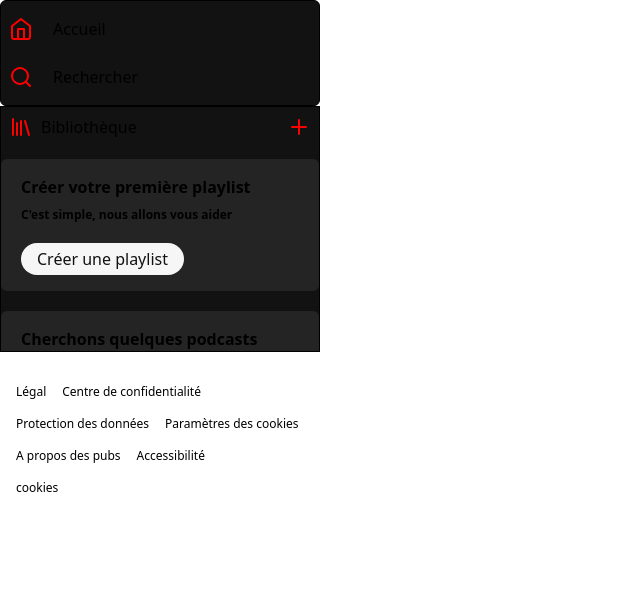
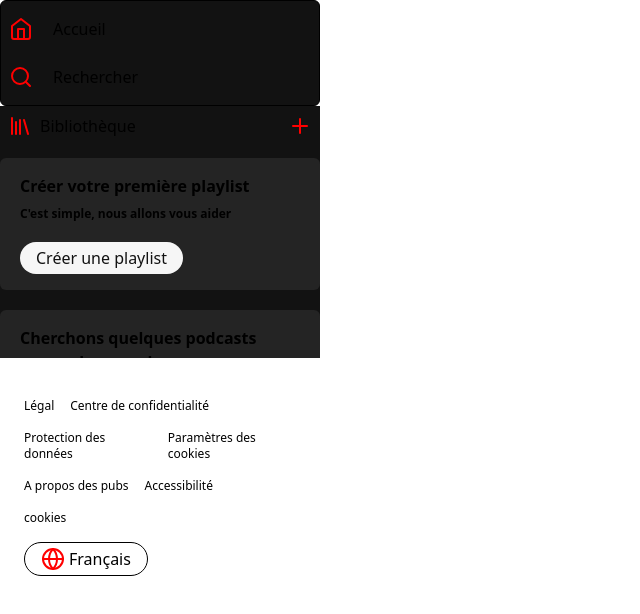
Before and after one commit to GalsenBoy/clone-spotify, a React (Vite) app: page /aside in a window 1280 px wide. Shown: the top 614 px of the page, without its empty margins (0-640 px from the left). Built offline with nearby package versions, Linux system fonts and the light colour scheme.

Commit message:
Clean code + ajout language

```diff
--- a/src/components/Confidential.tsx
+++ b/src/components/Confidential.tsx
@@ -1,9 +1,11 @@
+import Button from "../composable/Button";
 import ConfigChild from "../composable/ConfigChild";
+import Icon from "../composable/Icon";
 import Link from "../composable/Links";
 
 export default function Confidential() {
   return (
-    <section className="max-w-xs p-4">
+    <section className="max-w-xs p-6">
       <ConfigChild
         content="Légal"
         to="/legal"
@@ -25,6 +27,10 @@ export default function Confidential() {
       <div className="mt-4 text-xs">
         <Link content="cookies" to="/co" />
       </div>
+      <div className="flex border w-fit space-x-1 mt-4 rounded-full px-4 py-1">
+        <Icon name="Globe" color="red" size={24} />
+        <Button content="Français" />
+      </div>
     </section>
   );
 }
--- a/src/components/Explore.tsx
+++ b/src/components/Explore.tsx
@@ -5,11 +5,11 @@ import Icon from "../composable/Icon";
 export default function Explore() {
   return (
     <section className="flex flex-col p-2 max-w-xs border rounded-md bg-black gap-2 ">
-      <div className="flex gap-5 pt-2 pb-2">
+      <div className="flex gap-5 py-2">
         <Icon name="Home" color="red" size={24} />
         <Link to="/home" content="Accueil" />
       </div>{" "}
-      <div className="flex gap-5 pt-2 pb-2">
+      <div className="flex gap-5 py-2">
         <Icon name="Search" color="red" size={24} />
         <Link to="/search" content="Rechercher" />
       </div>
--- a/src/components/Library.tsx
+++ b/src/components/Library.tsx
@@ -3,7 +3,7 @@ import Icon from "../composable/Icon";
 
 export default function Library() {
   return (
-    <section className="max-w-xs bg-black border">
+    <section className="max-w-xs bg-black ">
       <div className="flex justify-between p-2">
         <div className="flex gap-2">
           <Icon name="Library" color="red" size={24} />
@@ -13,7 +13,7 @@ export default function Library() {
           <Icon name="Plus" color="red" size={24} />
         </div>
       </div>
-      <div className="h-48 overflow-auto mt-3">
+      <div className="h-49 overflow-auto mt-3">
         <Discover
           title="Créer votre première playlist"
           subtitle="C'est simple, nous allons vous aider"
@@ -23,7 +23,7 @@ export default function Library() {
           title="Cherchons quelques podcasts auxquels vous abonner"
           subtitle="Nous vous transmettrons des informations sur les nouveaux épisodes"
           buttonContent="Parcourir les podscasts"
-          className="mt-5"
+          className="my-5"
         />
       </div>
     </section>
--- a/src/composable/Discover.tsx
+++ b/src/composable/Discover.tsx
@@ -16,7 +16,7 @@ export default function Discover({
   return (
     <div className={` bg-gray p-2 pl-5 pb-4 rounded-md ${className}`}>
       <p className="font-bold pt-2">{title}</p>
-      <p className="text-xs font-bold pt-2 pb-2 ">{subtitle}</p>
+      <p className="text-xs font-bold py-2 ">{subtitle}</p>
       <Button
         className="text-black bg-white rounded-full px-4 py-1 mt-3"
         content={buttonContent}
--- a/tailwind.config.js
+++ b/tailwind.config.js
@@ -5,7 +5,11 @@ export default {
     "./src/**/*.{js,ts,jsx,tsx}",
   ],
   theme: {
-    extend: {},
+    extend: {
+      height: {
+        '49': '12.5rem',
+      }
+    },
     colors: {
       'black': '#121212',
       'white': '#f6f6f6',
```
